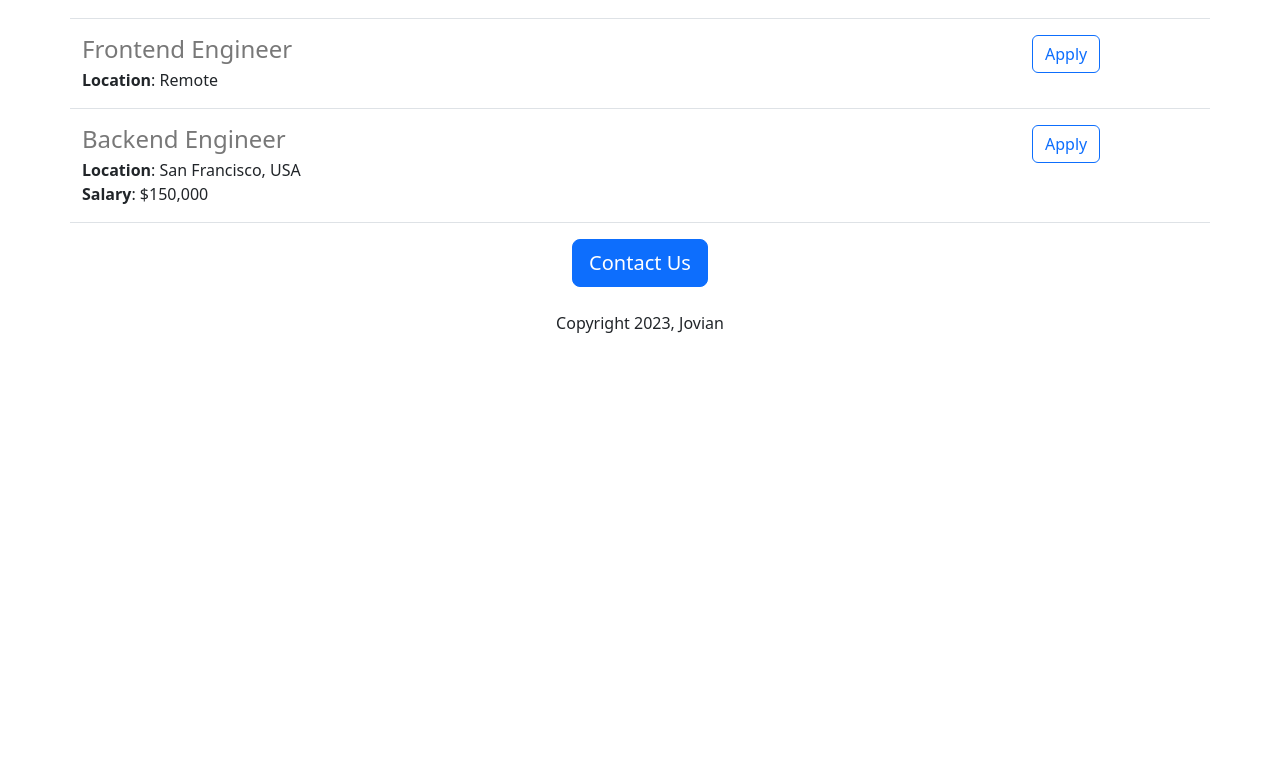
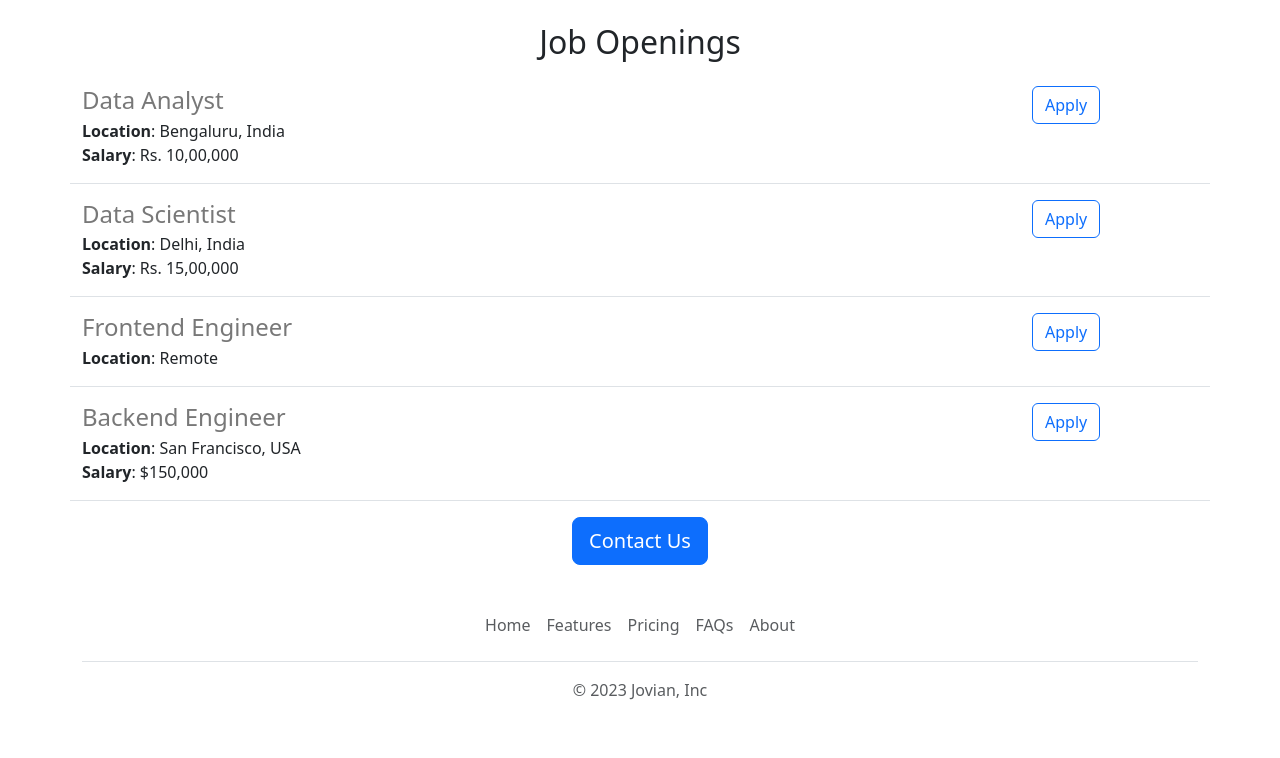
Before and after one commit to andy-minn/jovian-careers-website, a Flask app: page / in a window 1280 px wide. Shown: the part 911-1669 px from the top of the page. Before the commit the page ends 1244 px from the top, so only its background shows below. Run offline with Flask 3, Linux system fonts and the light colour scheme.

Commit message:
first milestone achieved

```diff
--- /dev/null
+++ b/templates/footer.html
@@ -0,0 +1,12 @@
+<div class="container">
+  <footer class="py-3 my-4">
+    <ul class="nav justify-content-center border-bottom pb-3 mb-3">
+      <li class="nav-item"><a href="#" class="nav-link px-2 text-body-secondary">Home</a></li>
+      <li class="nav-item"><a href="#" class="nav-link px-2 text-body-secondary">Features</a></li>
+      <li class="nav-item"><a href="#" class="nav-link px-2 text-body-secondary">Pricing</a></li>
+      <li class="nav-item"><a href="#" class="nav-link px-2 text-body-secondary">FAQs</a></li>
+      <li class="nav-item"><a href="#" class="nav-link px-2 text-body-secondary">About</a></li>
+    </ul>
+    <p class="text-center text-body-secondary">&copy; 2023 Jovian, Inc</p>
+  </footer>
+</div>
--- a/templates/home.html
+++ b/templates/home.html
@@ -11,15 +11,24 @@
       height: 360px;
       width: 100%;
       object-fit: cover;
+      margin-bottom: 16px;
     }
   </style>
 </head>
 <body>
+  {% include 'nav.html' %}
+  <img class="img-fluid" id="banner" src="static/banner.jpg">
   <div class="container">
   <h1 class="text-center mt-4 mb-4">{{company_name}} Careers</h1>
-  <img class="img-fluid" id="banner" src="static/banner.jpg">
   <h2 class="text-center mt-4 mb-4">About Jovian</h2>
+  <div class="row" style="margin-bottom:16px">
+    <div class="col-md-6">
   <p class="lead">Lorem Ipsum has been the industry's standard dummy text ever since the 1500s, when an unknown printer took a galley of type and scrambled it to make a type specimen book. It has survived not only five centuries, but also the leap into electronic typesetting, remaining essentially unchanged.</p>
+    </div>
+    <div class="d-none d-md-block col-md-6">
+  <img src="/static/people.jpg" style="height:320px; border-radius:8px;">
+      </div>
+  </div>
   <h2 class="text-center mt-4 mb-4">Job Openings</h2>
   <p>
     {% for job in jobs %}
@@ -27,9 +36,9 @@
     {% endfor %}
   </p>
   <div class="text-center">
-  <button class="btn btn-primary btn-lg">Contact Us</button>
-  <p class="mt-4">Copyright 2023, Jovian</p>
+  <a href="mailto:hello@jovian.ai?subject=Question%20about%20Job%20Openings&body=My%20name%3A%20%3Cyour%20name%20here%3E%0D%0AMy%20question%3A%20%3Center%20your%20question%20here%3E" class="btn btn-primary btn-lg">Contact Us</a>
   </div>
   </div>
+  {% include 'footer.html' %}
 </body>
 </html>
--- a/templates/jobitem.html
+++ b/templates/jobitem.html
@@ -6,7 +6,7 @@
   <div><b>Salary</b>: {{job['salary']}}</div>
 {% endif %}
   </div>
-  <div class="col-2">
-  <button type="button" class="btn btn-outline-primary">Apply</button>
+  <div class="col-2 padding-right:16px">
+  <a href="mailto:hello@jovian.ai?subject=Application%20for%20{{job['title']}}&body=My%20name%3A%20%3Cyour%20name%20here%3E%0D%0AMy%20Resume%3A%20%3Cresume%20link%20here%3E%0D%0AMy%20LinkedIn%3A%20%3Clinkedin%20link%20here%3E" type="button" class="btn btn-outline-primary float-right align-middle">Apply</a>
   </div>
 </div>
--- /dev/null
+++ b/templates/nav.html
@@ -0,0 +1,9 @@
+<nav class="navbar shadow-sm fixed-top bg-white">
+  <div class="container-fluid">
+    <a class="navbar-brand" href="#">
+      <img src="/static/logo.svg" alt="Logo" width="36" height="32" class="d-inline-block align-text-top">
+      Jovian
+    </a>
+  </div>
+</nav>
+<div style="height: 56px"></div>
```
Also changed, not shown: static/logo.svg (added), 1 other file.
